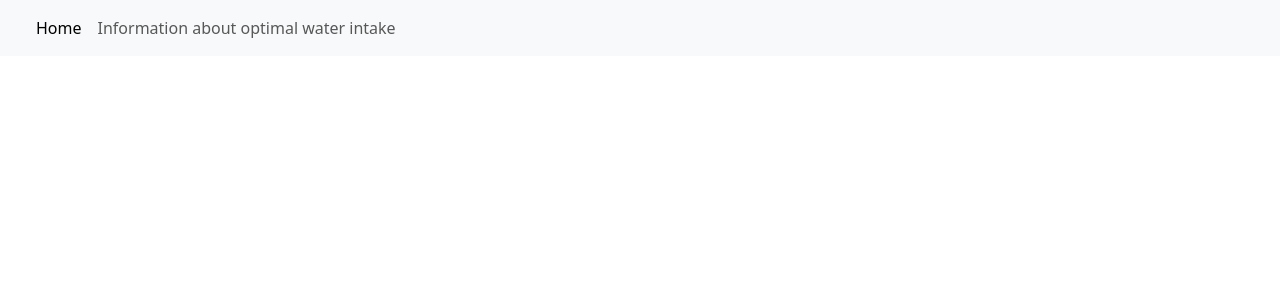
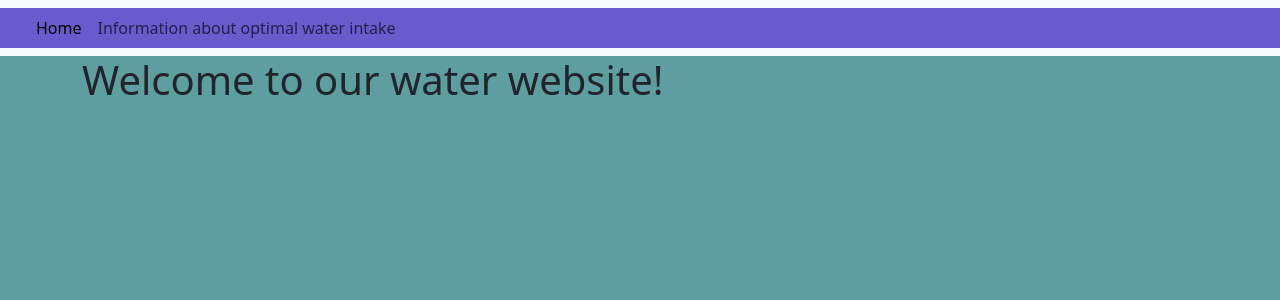
Before and after one commit to andresarriagadafuentes/DAT257GroupProject, a Flask app: page / in a window 1280 px wide. Shown: the top 300 px of the page. Run offline with Flask 3, Linux system fonts and the light colour scheme.

Commit message:
background color

```diff
--- a/templates/base.html
+++ b/templates/base.html
@@ -1,26 +1,30 @@
 <!doctype html>
 <html lang="en">
   <head>
-    <meta charset="utf-8">
-    <meta name="viewport" content="width=device-width, initial-scale=1">
-    <title>Bootstrap demo</title>
+    <meta charset="utf-8" >
+    <meta name="viewport" content="width=device-width, initial-scale=1" >
+    <title >{% block title %} {% endblock %}</title>
     <link href="https://cdn.jsdelivr.net/npm/bootstrap@5.3.0-alpha3/dist/css/bootstrap.min.css" rel="stylesheet" integrity="sha384-KK94CHFLLe+nY2dmCWGMq91rCGa5gtU4mk92HdvYe+M/SXH301p5ILy+dN9+nJOZ" crossorigin="anonymous">
   </head>
-  <body>
+  <body style ="background-color:cadetblue">
     <nav class="navbar navbar-expand-lg bg-body-tertiary">
-  <div class="container-fluid">
+  <div class="container-fluid" style ="background-color:slateblue">
     <a class="navbar-brand" href="#"></a>
-    <button class="navbar-toggler" type="button" data-bs-toggle="collapse" data-bs-target="#navbarNavAltMarkup" aria-controls="navbarNavAltMarkup" aria-expanded="false" aria-label="Toggle navigation">
+    <button class="navbar-toggler" type="button" data-bs-toggle="collapse" data-bs-target="#navbarNavAltMarkup" aria-controls="navbarNavAltMarkup" aria-expanded="false" aria-label="Toggle navigation" >
       <span class="navbar-toggler-icon"></span>
-    </button>
+    </button >
     <div class="collapse navbar-collapse" id="navbarNavAltMarkup">
-      <div class="navbar-nav">
+      <div class="navbar-nav" >
         <a class="nav-link active" aria-current="page" href="#">Home</a>
         <a class="nav-link" href="#">Information about optimal water intake</a>
+
       </div>
     </div>
   </div>
 </nav>
+       <div class="container" >
+         {% block content %} {% endblock %}
+       </div>
     <script src="https://cdn.jsdelivr.net/npm/bootstrap@5.3.0-alpha3/dist/js/bootstrap.bundle.min.js" integrity="sha384-ENjdO4Dr2bkBIFxQpeoTz1HIcje39Wm4jDKdf19U8gI4ddQ3GYNS7NTKfAdVQSZe" crossorigin="anonymous"></script>
   </body>
 </html>
--- a/templates/index.html
+++ b/templates/index.html
@@ -1,5 +1,5 @@
 {% extends "base.html" %}
 {% block title %} Home page {% endblock %}
 {% block content %}
-<h1> Test! </h1>
+<h1> Welcome to our water website! </h1>
 {% endblock %}
```
